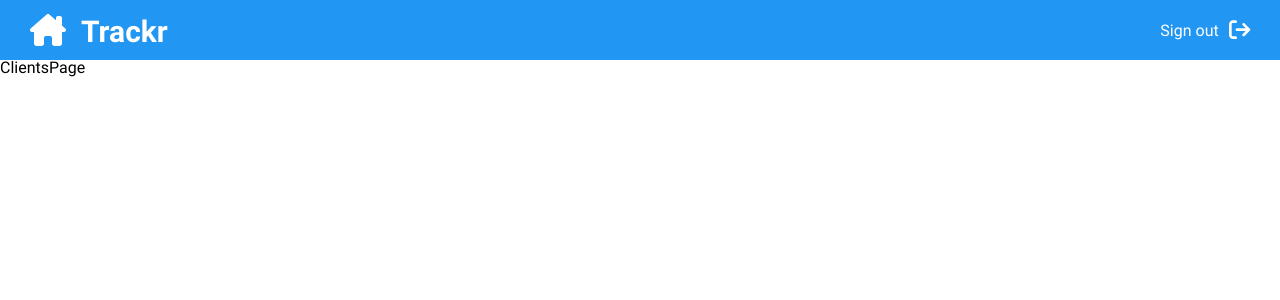
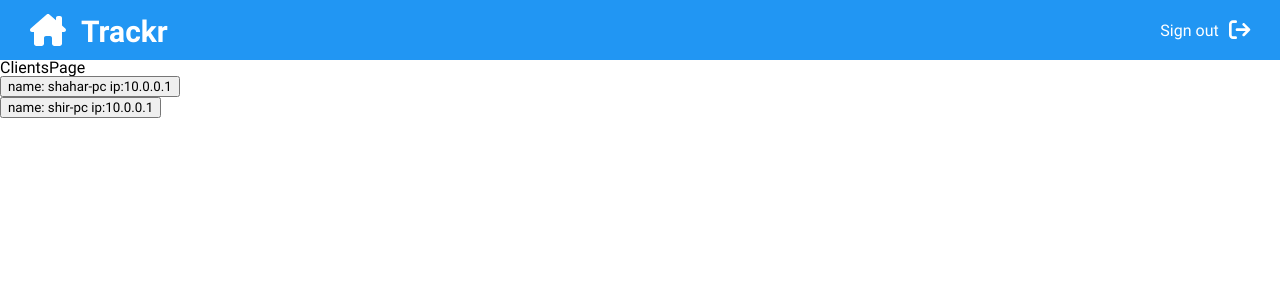
Before and after one commit to shahar987/Tracker, a React (Create React App) app in the folder src/dashboard/: page /clients in a window 1280 px wide. Shown: the top 300 px of the page. Built offline with nearby package versions, Linux system fonts and the light colour scheme.

Commit message:
[ADD] link between clients page to client page

```diff
--- a/src/dashboard/src/App.jsx
+++ b/src/dashboard/src/App.jsx
@@ -18,7 +18,7 @@ const App = () => {
           <Route path='/' element={ <HomePage /> } />
           <Route path='/login' element={ <LoginPage/> } />
           <Route path='/clients' element={ <ClientsPage/> } />
-          <Route path='/client' element={ <ClientPage/> } />
+          <Route path='/client'  element={ <ClientPage/>} />
       </Routes>
     </main>
   )
--- a/src/dashboard/src/components/ClientsStatusDiagram/ClientsStatusDiagram.jsx
+++ b/src/dashboard/src/components/ClientsStatusDiagram/ClientsStatusDiagram.jsx
@@ -12,10 +12,10 @@ import "./ClientsStatusDiagram.scss";
 import viIcon from "../../assets/icons/viIcon.png"
 import xIcon from "../../assets/icons/xIcon.png";
 
+//TODO: add get request to be api for ip:str and last update:date and pass name:str in header
+//TODO: add get request to be api for check name:str ,result:bool and notes:str(optional)
 
 let originalRows = [];
-let clientName = null;
-let ipAddress = null;
 
 /*create data to table*/
 function createData(name, followStandard, notes) {
@@ -48,17 +48,7 @@ checkData('antivirus is installed', false, "-");
 checkData('antivirus version is up to date', false, "-");
 checkData('password change policy is on', true, "-");
 
-
-
-/* Save the client data*/
-function updateClientInfo(dataClientName, dataIpAddress){
-    clientName = dataClientName
-    ipAddress = dataIpAddress
-}
-
-updateClientInfo("ShaharPc", "10.0.1.56")
-
-export default function ClientDataTable() {
+export default function ClientDataTable(props) {
     const [rows, setRows] = useState(originalRows);
     const [searched, setSearched] = useState("");
 
@@ -78,8 +68,8 @@ export default function ClientDataTable() {
 
     return (
     <div>
-    <h1 id="clientName">{clientName}</h1>
-    <text id="ip">Ip Address: {ipAddress}</text>
+    <h1 id="clientName">{props.pcName}</h1>
+    <text id="ip">Ip Address: 10.0.0.10</text>
     <br></br>
     <br></br>
     <date id="date">Last Update: {getDate()}</date>
--- a/src/dashboard/src/pages/ClientPage/ClientPage.jsx
+++ b/src/dashboard/src/pages/ClientPage/ClientPage.jsx
@@ -1,11 +1,14 @@
 import React from 'react';
 import ClientDataTable from "../../components/ClientsStatusDiagram/ClientsStatusDiagram"
+import { useLocation } from "react-router-dom";
 
 
 const ClientPage = () => {
+  const location = useLocation();
+  const pcName = location.state.name
   return (
     <div>
-    <ClientDataTable/>
+    <ClientDataTable pcName= {pcName}/>
     </div>
   )
 }
--- a/src/dashboard/src/pages/ClientsPage/ClientsPage.jsx
+++ b/src/dashboard/src/pages/ClientsPage/ClientsPage.jsx
@@ -1,8 +1,28 @@
 import React from 'react'
+import { Link } from 'react-router-dom';
 
 const ClientsPage = () => {
   return (
-    <div>ClientsPage</div>
+    <div>ClientsPage
+      <br/>
+      <Link
+      to={ "/client"}
+      state={{name:"shahar-pc"}} // your data array of objects
+      >
+        <button>
+        name: shahar-pc
+        ip:10.0.0.1</button>
+      </Link>
+      <br></br>
+      <Link
+      to={ "/client"}
+      state={{name:"shir-pc"}} // your data array of objects
+      >
+        <button>
+        name: shir-pc
+        ip:10.0.0.1</button>
+      </Link>
+    </div>
   )
 }
 
```
